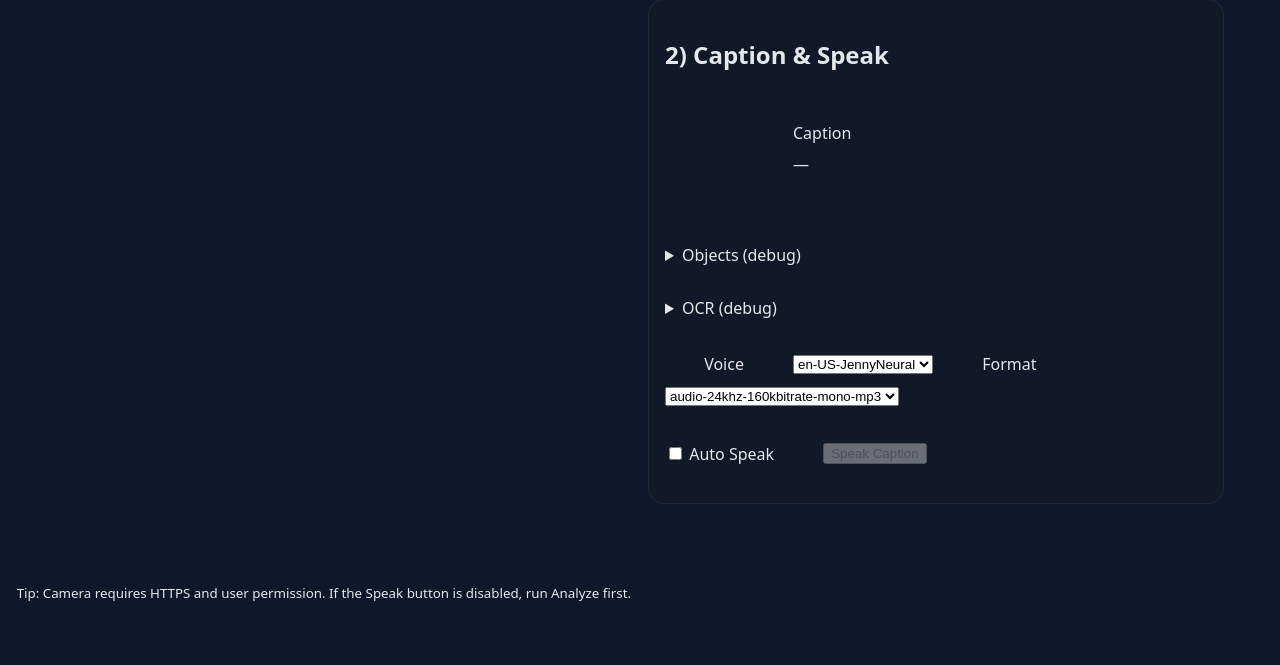
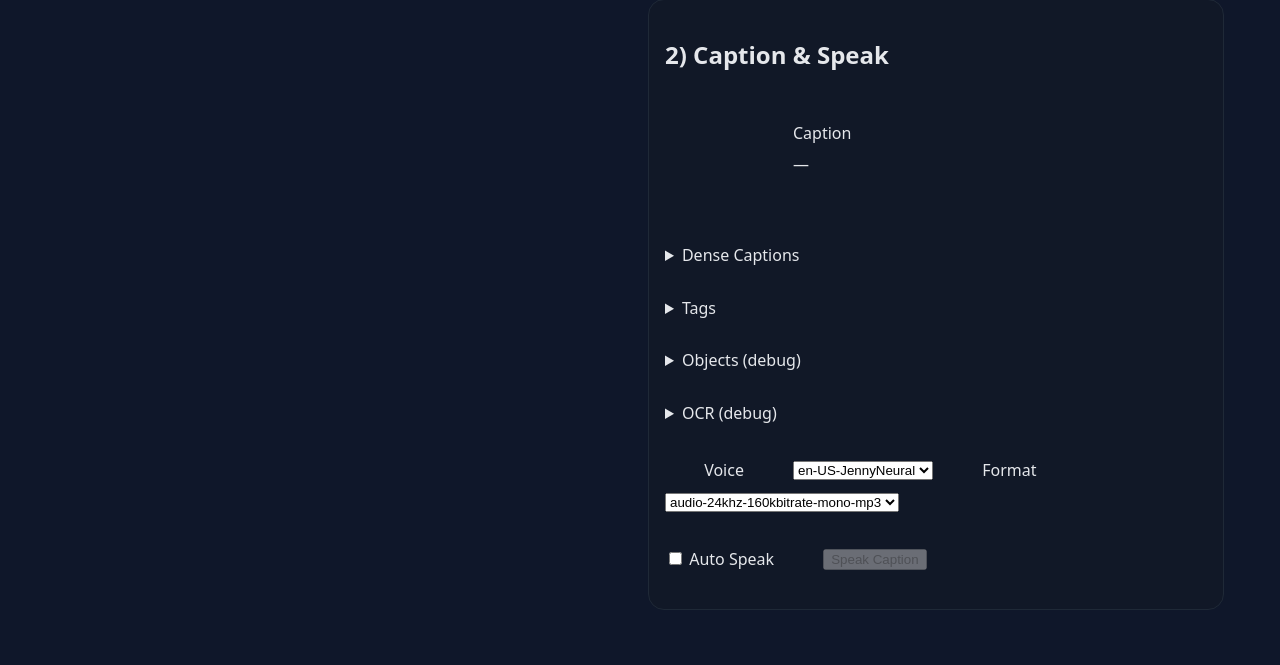
Before and after one commit to cdw-steven-scott/azurerepo, a Python web app: template templates/index.html in a window 1280 px wide. Shown: the part 559-1224 px from the top of the page. Before the commit the page ends 1160 px from the top, so only its background shows below. Run offline with Jinja, Linux system fonts and the light colour scheme; the template is opened without the code that fills it, so the values that code supplies are empty.

Commit message:
Update index.html

```diff
--- a/templates/index.html
+++ b/templates/index.html
@@ -48,7 +48,6 @@
 
       <div id="urlPane" class="pane">
         <input id="imageUrl" type="url" placeholder="https://example.com/photo.jpg" />
-        <br />
       </div>
 
       <div class="preview">
@@ -66,6 +65,16 @@
         <div>Caption</div>
         <div id="caption">—</div>
       </div>
+
+      <details>
+        <summary>Dense Captions</summary>
+        <pre id="denseCaptions">(none)</pre>
+      </details>
+
+      <details>
+        <summary>Tags</summary>
+        <pre id="tags">(none)</pre>
+      </details>
 
       <details>
         <summary>Objects (debug)</summary>
```
